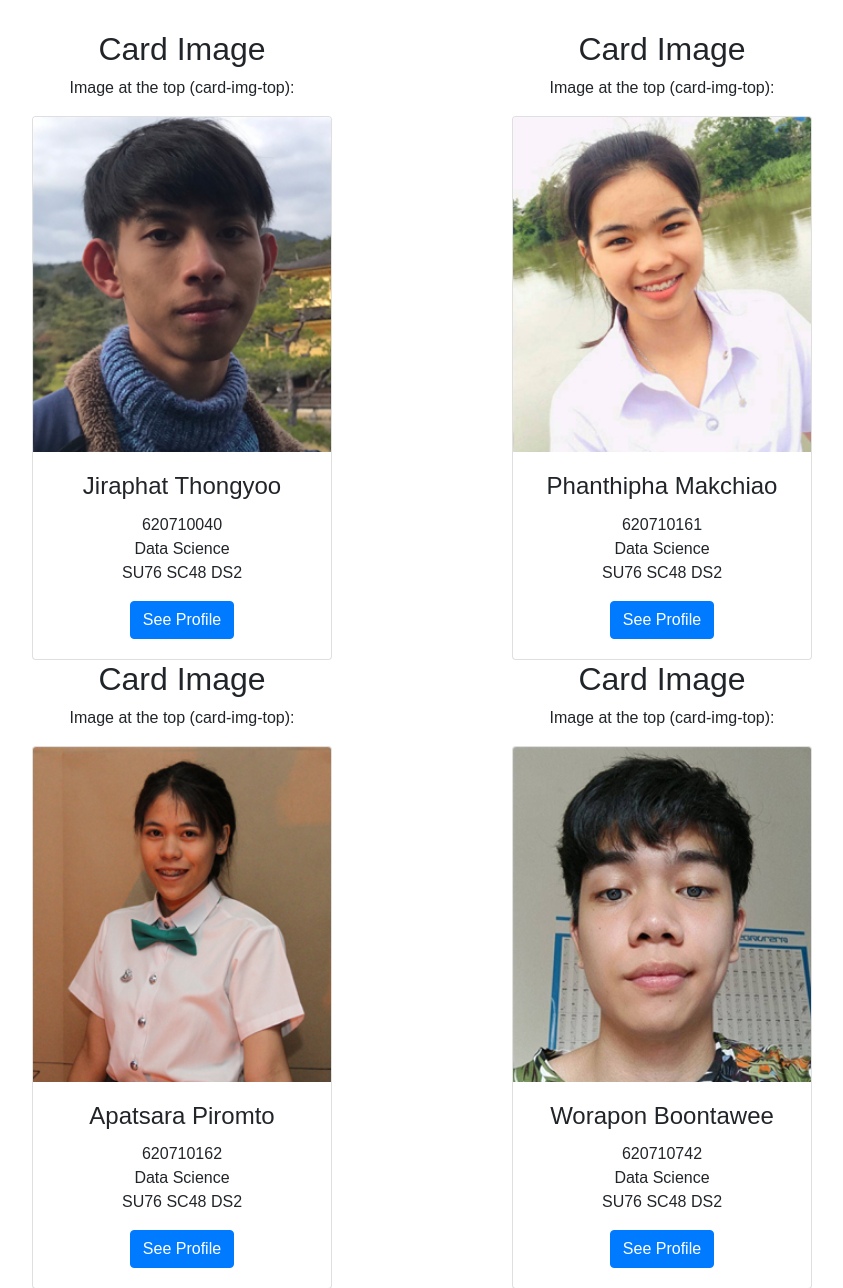
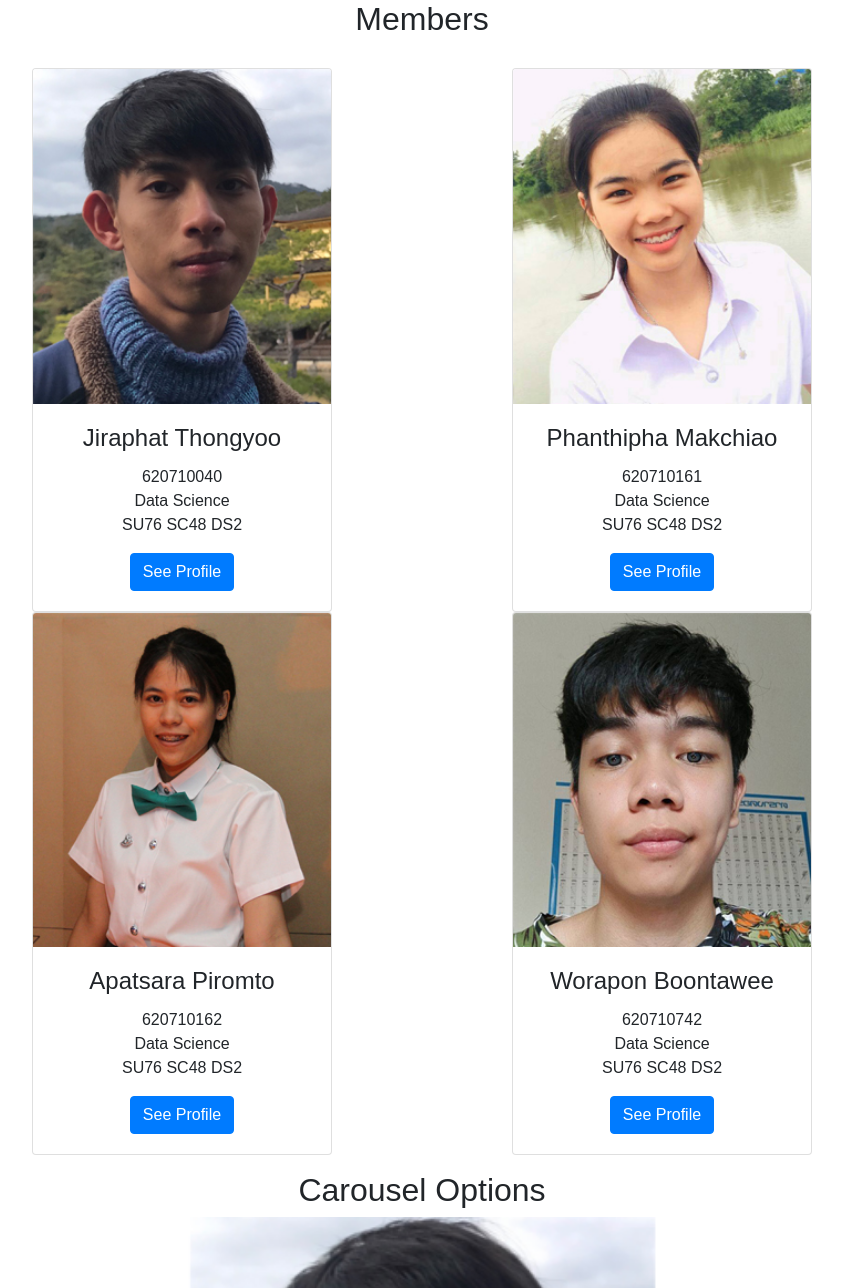
Before and after one commit to pondbiggy/HovercraftNew, a PHP site: page / in a window 1280 px wide. Shown: the part 450-1738 px from the top of the page, without its empty margins (218-1061 px from the left). Run offline with PHP 8.4, Linux system fonts and the light colour scheme; some libraries are stand-ins or nearby versions.

Commit message:
Add files via upload

```diff
--- a/index.php
+++ b/index.php
@@ -105,12 +105,11 @@
         </div>
     </header>
 
-
+     <h2>Members</h2>
     <div class="container" style="margin-top:30px">
   <div class="row">
     <div class="col-sm-6">
-      <h2>Card Image</h2>
-            <p>Image at the top (card-img-top):</p>
+
             <div class="card" style="width:300px">
                 <img class="card-img-top" src="p11.jpg" alt="Card image" style="width:100%">
                 <div class="card-body">
@@ -119,8 +118,7 @@
                 <a href="#" class="btn btn-primary">See Profile</a>
                 </div>
             </div>
-      <h2>Card Image</h2>
-            <p>Image at the top (card-img-top):</p>
+
             <div class="card" style="width:300px">
                 <img class="card-img-top" src="p33.jpg" alt="Card image" style="width:100%">
                 <div class="card-body">
@@ -132,8 +130,7 @@
 
     </div>
     <div class="col-sm-6">
-      <h2>Card Image</h2>
-            <p>Image at the top (card-img-top):</p>
+
             <div class="card" style="width:300px">
                 <img class="card-img-top" src="p22.jpg" alt="Card image" style="width:100%">
                 <div class="card-body">
@@ -142,8 +139,7 @@
                 <a href="#" class="btn btn-primary">See Profile</a>
                 </div>
             </div>
-      <h2>Card Image</h2>
-            <p>Image at the top (card-img-top):</p>
+
             <div class="card" style="width:300px">
                 <img class="card-img-top" src="p44.jpg" alt="Card image" style="width:100%">
                 <div class="card-body">
```
